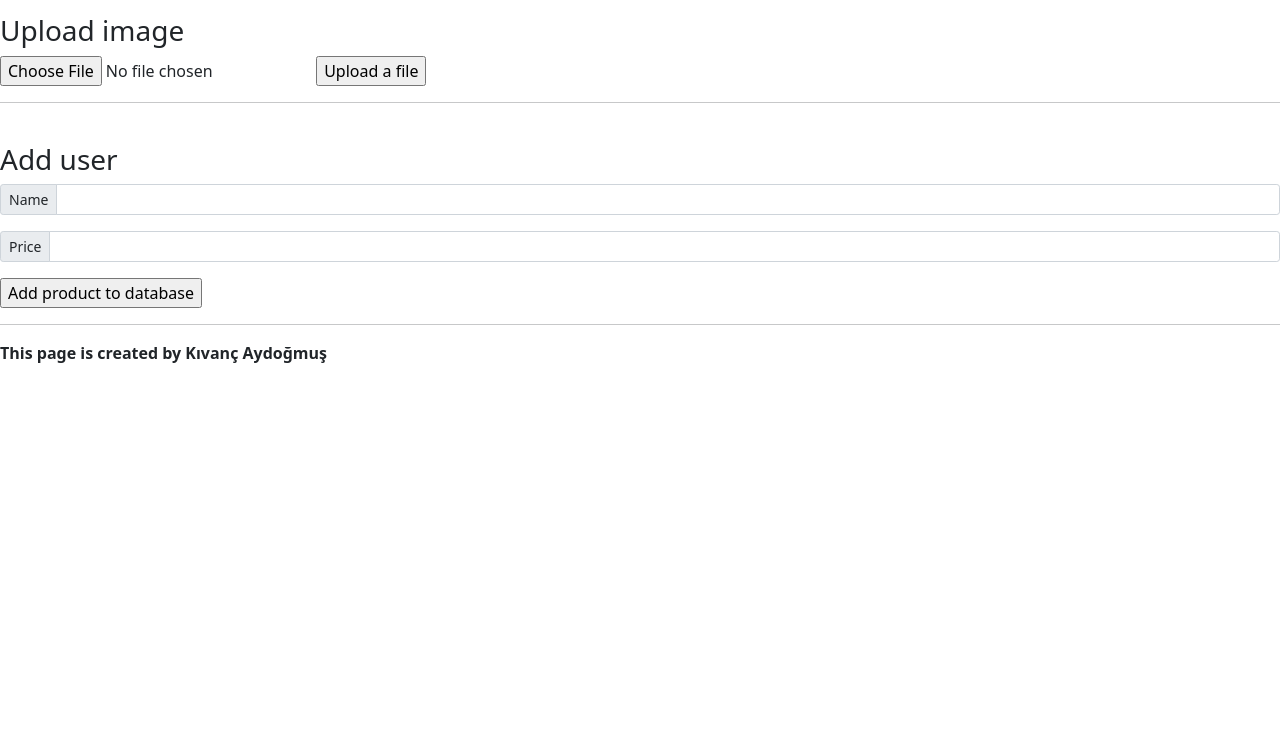
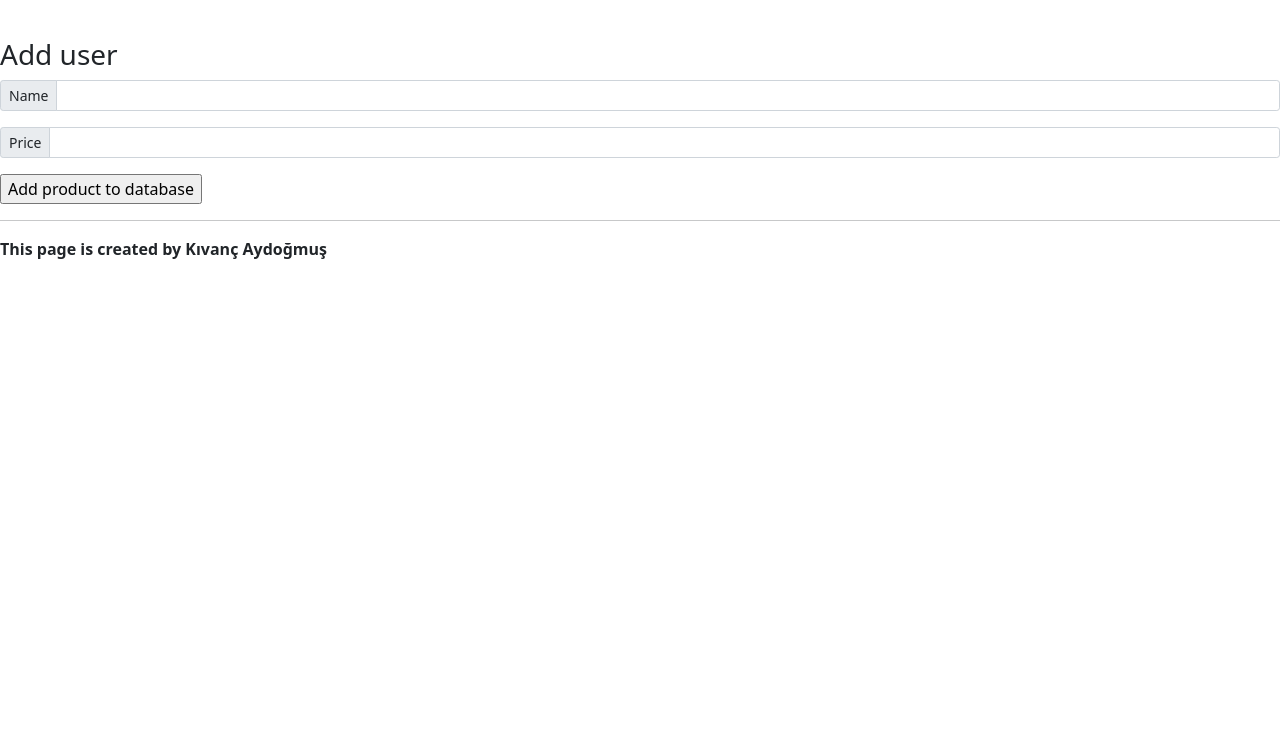
Before and after one commit to Kivanc10/Product-app-with-node.js-and-mongodb, a website: page public/index.hbs in a window 1280 px wide. Shown: the part 67-800 px from the top of the page. Drawn offline with nearby package versions, Linux system fonts and the light colour scheme; files that its build step writes are made by us from their sources.

Commit message:
unnecessary content has been removed from main template

```diff
--- a/public/index.hbs
+++ b/public/index.hbs
@@ -12,12 +12,6 @@
 
 <body>
     <h1>This is test page</h1>
-    <hr>
-    <h3>Upload image</h3>
-    <form action="/uploadProductAvatar" enctype="multipart/form-data" method="POST">
-        <input type="file" name="image" />
-        <input type="submit" value="Upload a file" />
-    </form>
 <hr>
     <br>
     <h3>Add user</h3>
```
